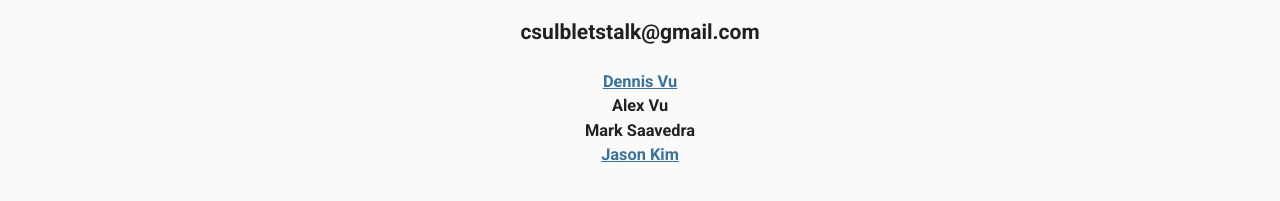
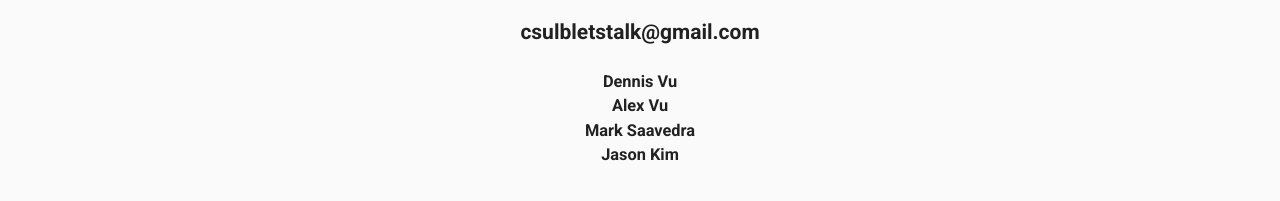
Before and after one commit to dlvcsulb/CSULB-Design-491-Let-s-Talk, a Vue app in the folder html-production/vuetifyapp/: page /contact in a window 1280 px wide. Shown: the part 171-372 px from the top of the page. Built offline with nearby package versions, Linux system fonts and the light colour scheme.

Commit message:
Update html-production/vuetifyapp/src/components/Contact.vue

```diff
--- a/html-production/vuetifyapp/src/components/Contact.vue
+++ b/html-production/vuetifyapp/src/components/Contact.vue
@@ -7,10 +7,10 @@
         <h2><strong>csulbletstalk@gmail.com</strong></h2>
         <br>
         <h3>
-        <a href="https://www.github.com/dlvcsulb">Dennis Vu</a><br>
+        Dennis Vu<br>
 				Alex Vu<br>
 				Mark Saavedra<br>
-				<a href="https://www.github.com/jasonjyk">Jason Kim</a><br>
+				Jason Kim<br>
         </h3>
       </v-flex>
     </v-layout>
```
